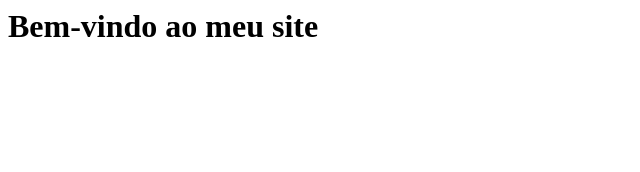
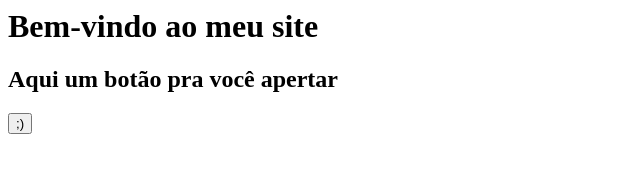
Before and after one commit to Luan3037/LuanDavid.github.io, a plain HTML site: page index.html in a window 1280 px wide. Shown: the whole page, without its empty margins (0-640 px from the left). Drawn offline with Linux system fonts and the light colour scheme.

Commit message:
Update index.html

```diff
--- a/index.html
+++ b/index.html
@@ -1 +1,3 @@
 <h1> Bem-vindo ao meu site</h1>
+<h2>Aqui um botão pra você apertar</h2>
+<button>;)</button>
```
